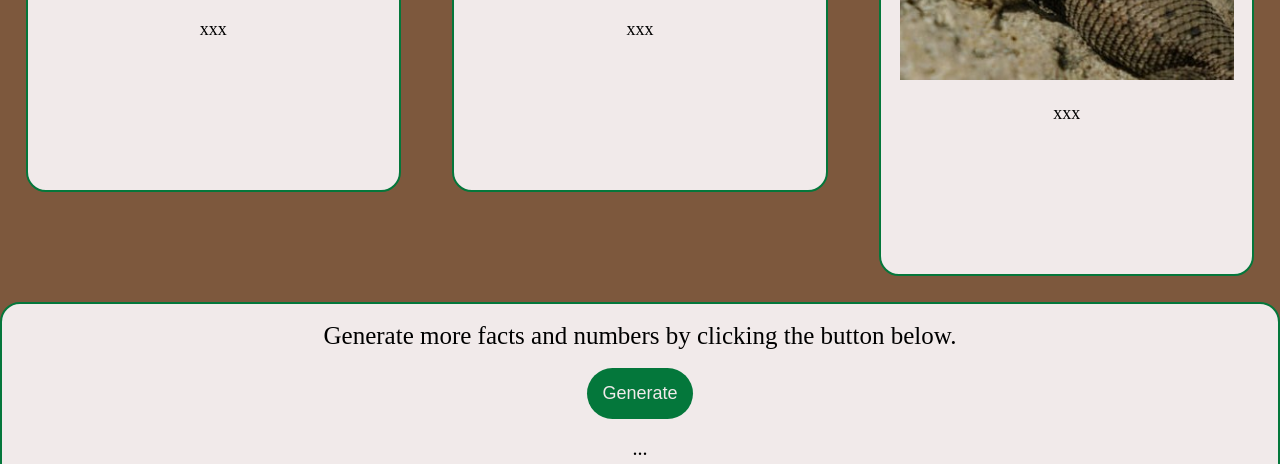
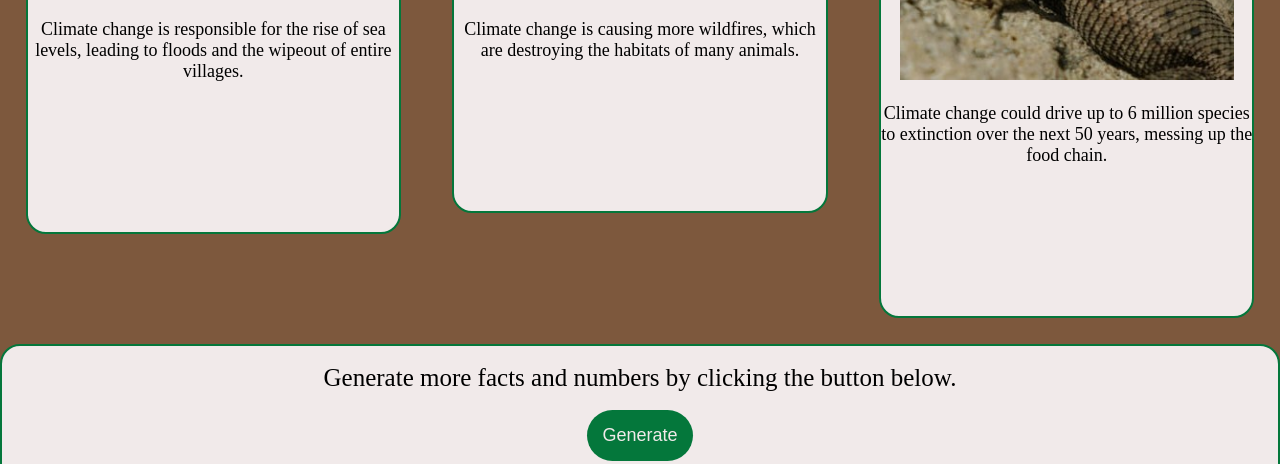
Before and after one commit to cyber-sosi/activistwebsite, a plain HTML site: page learn.html in a window 1280 px wide. Shown: the part 547-1011 px from the top of the page. Drawn offline with Linux system fonts and the light colour scheme.

Commit message:
Update learn.html

```diff
--- a/learn.html
+++ b/learn.html
@@ -37,17 +37,17 @@
       <div class="main1">
         <div class="m11">
           <img src="assets/flood1.jpg" alt="A flood causing the destruction of buildings.">
-          <p class="small">xxx</p>
+          <p class="small">Climate change is responsible for the rise of sea levels, leading to floods and the wipeout of entire villages.</p>
         </div>
 
         <div class="m11">
           <img src="assets/fire1.jpg" alt="A wildfire in the forest during the night.">
-          <p class="small">xxx</p>
+          <p class="small">Climate change is causing more wildfires, which are destroying the habitats of many animals.</p>
         </div>
 
         <div class="m11">
           <img src="assets/extinct1.jpg" alt="Yarrow's spiny lizard on the sand.">
-          <p class="small">xxx</p>
+          <p class="small">Climate change could drive up to 6 million species to extinction over the next 50 years, messing up the food chain.</p>
         </div>
       </div>
 
```
